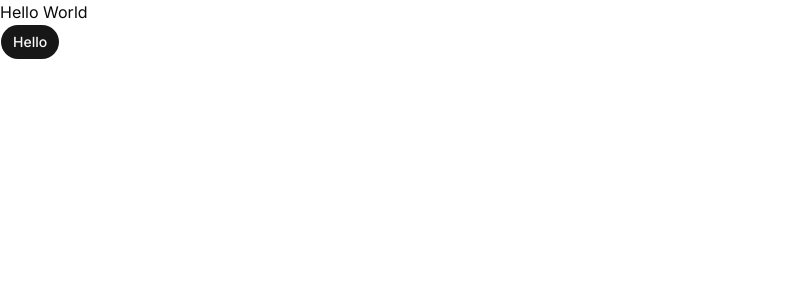
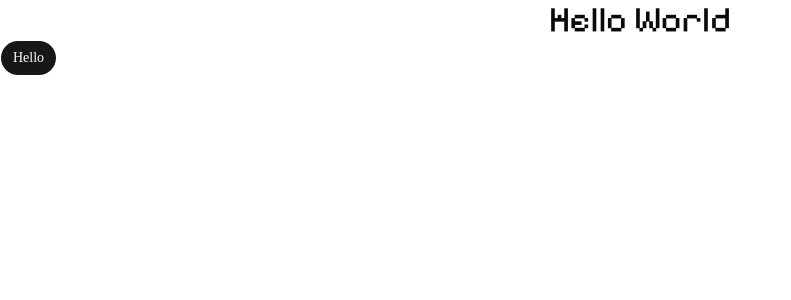
Before and after one commit to NatiDogg/CodeQuest, a Next.js app: page / in a window 1280 px wide. Shown: the top 300 px of the page, without its empty margins (0-791 px from the left). Built offline with nearby package versions, Linux system fonts and the light colour scheme.

Commit message:
added my own google font

```diff
--- a/app/globals.css
+++ b/app/globals.css
@@ -5,6 +5,8 @@
 @custom-variant dark (&:is(.dark *));
 
 @theme inline {
+  --font-game: var(--font-game);
+  --font-inter: var(--font-inter);
   --color-background: var(--background);
   --color-foreground: var(--foreground);
   --font-sans: var(--font-sans);
@@ -119,12 +121,14 @@
 
 @layer base {
   * {
-    @apply border-border outline-ring/50;
+    border-color: var(--border);
+    outline-color: color-mix(in oklch, var(--ring) 50%, transparent);
   }
   body {
-    @apply bg-background text-foreground;
+    background-color: var(--background);
+    color: var(--foreground);
   }
   html {
-    @apply font-sans;
+    font-family: var(--font-sans);
   }
 }
--- a/app/layout.tsx
+++ b/app/layout.tsx
@@ -1,14 +1,24 @@
 import type { Metadata } from "next";
-import { Geist, Geist_Mono, Inter } from "next/font/google";
+import { Geist, Geist_Mono, Inter,Pixelify_Sans } from "next/font/google";
 import "./globals.css";
 import { cn } from "@/lib/utils";
 
-const inter = Inter({subsets:['latin'],variable:'--font-sans'});
+
 
 const geistSans = Geist({
   variable: "--font-geist-sans",
   subsets: ["latin"],
 });
+
+const gameFont = Pixelify_Sans({
+    subsets: ["latin"],
+    variable: '--font-game'
+})
+
+const inter = Inter({
+   subsets: ["latin"],
+    variable: '--font-inter'
+})
 
 const geistMono = Geist_Mono({
   variable: "--font-geist-mono",
@@ -24,7 +34,7 @@ export default function RootLayout({ children }: LayoutProps<"/">) {
   return (
     <html
       lang="en"
-      className={cn("h-full", "antialiased", geistSans.variable, geistMono.variable, "font-sans", inter.variable)}
+      className={cn("h-full", "antialiased", geistSans.variable, geistMono.variable, "font-sans", inter.variable, gameFont.variable)}
     >
       <body className="min-h-full flex flex-col">{children}</body>
     </html>
--- a/app/page.tsx
+++ b/app/page.tsx
@@ -3,7 +3,7 @@ import {Button} from '@/components/ui/button'
 export default function Home() {
   return (
      <div>
-         <h1>Hello World</h1>
+         <h1 className="font-game text-4xl text-center">Hello World</h1>
          <Button>Hello </Button>
      </div>
 
```
